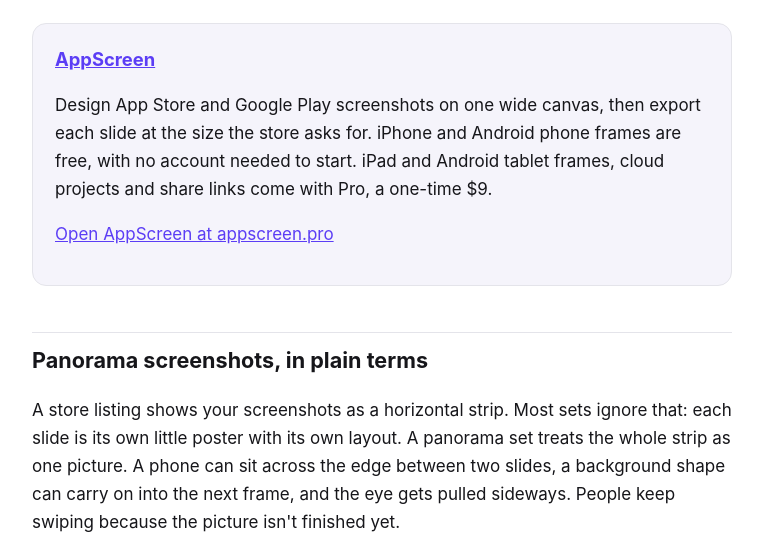
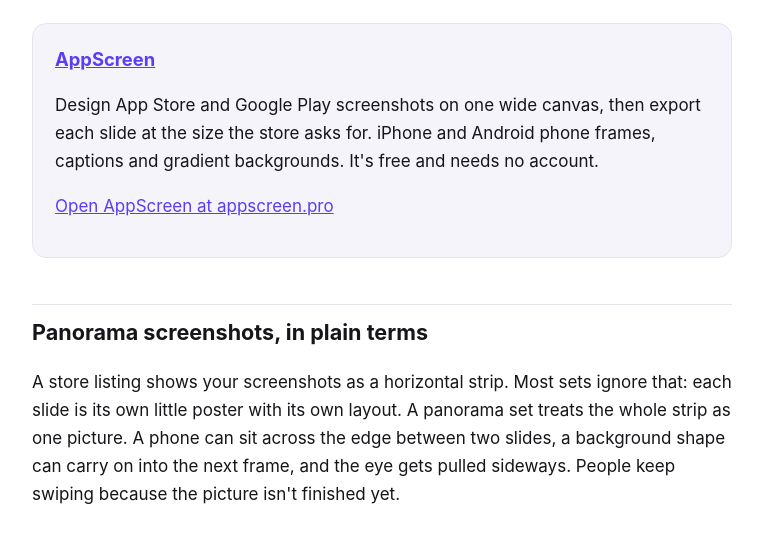
Before and after one commit to Intenseloop/intenseloop.github.io, a plain HTML site: page index.html in a window 1280 px wide. Shown: the part 248-799 px from the top of the page, without its empty margins (258-1021 px from the left). Drawn offline with Linux system fonts and the light colour scheme.

Commit message:
Update AppScreen description

```diff
--- a/index.html
+++ b/index.html
@@ -39,7 +39,7 @@
 <main>
   <div class="card">
     <h3><a href="https://appscreen.pro">AppScreen</a></h3>
-    <p>Design App Store and Google Play screenshots on one wide canvas, then export each slide at the size the store asks for. iPhone and Android phone frames are free, with no account needed to start. iPad and Android tablet frames, cloud projects and share links come with Pro, a one-time $9.</p>
+    <p>Design App Store and Google Play screenshots on one wide canvas, then export each slide at the size the store asks for. iPhone and Android phone frames, captions and gradient backgrounds. It's free and needs no account.</p>
     <p><a href="https://appscreen.pro">Open AppScreen at appscreen.pro</a></p>
   </div>
 
```
